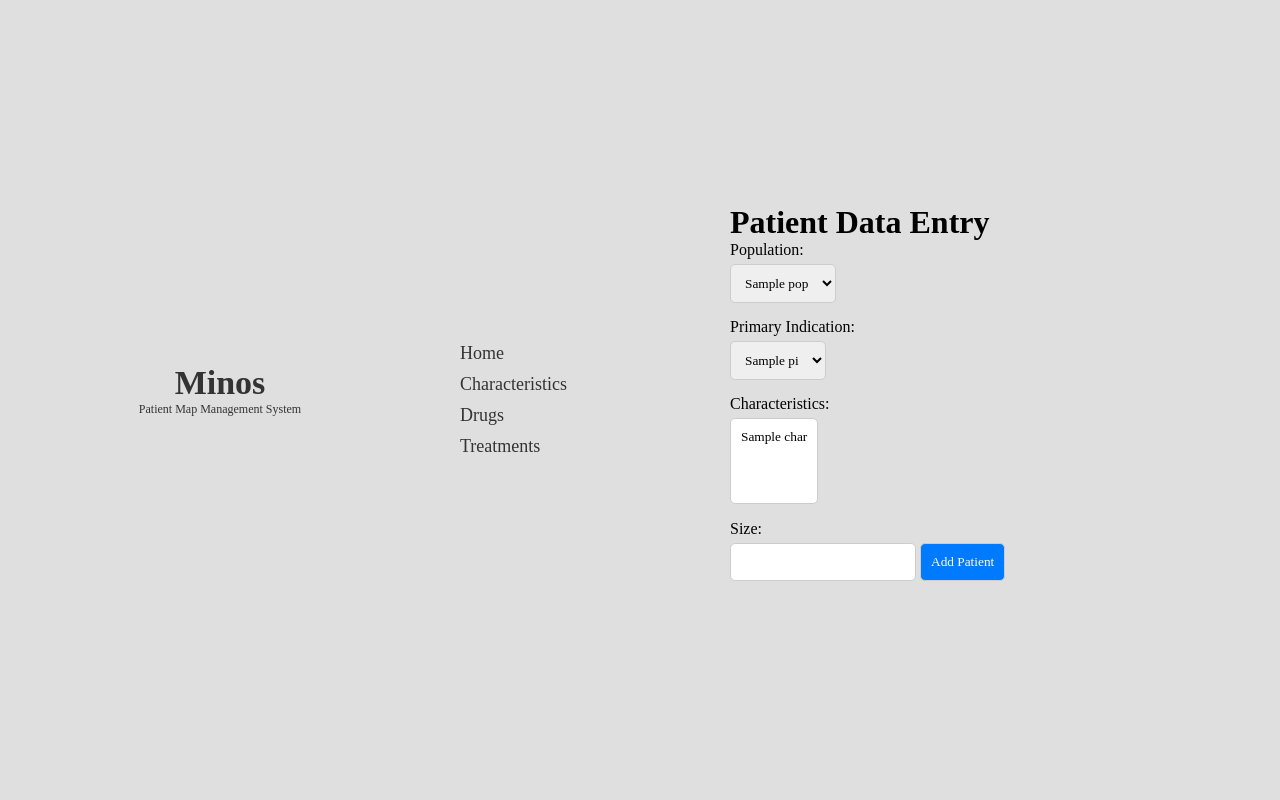
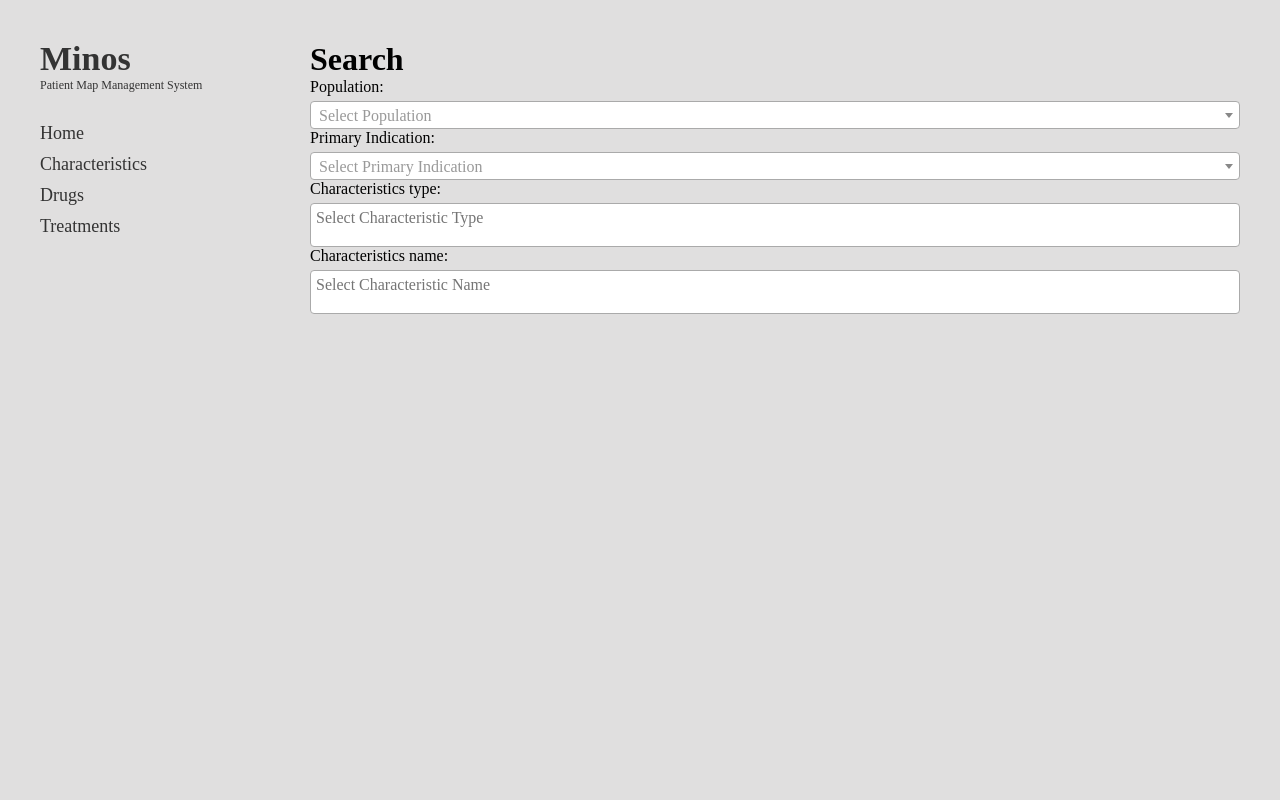
Before and after one commit to ki94mach/Minos, a Python web app: template src/web_app/templates/patients.html in a window 1280 px wide. Run offline with Jinja, Linux system fonts and the light colour scheme; the template is opened without the code that fills it: most values are stand-ins (such as "Sample title", 1, 10 or a date in 2020); some libraries are stand-ins or nearby versions.

Commit message:
Update patient page for search bars

```diff
--- a/src/web_app/static/css/styles_patient.css
+++ b/src/web_app/static/css/styles_patient.css
@@ -10,7 +10,7 @@
 .container {
   display: flex;
   justify-content: center; /* Align the items to the left */
-  align-items: center; /* Center everything vertically */
+  align-items: baseline; /* Center everything vertically */
   width: 100%; /* Full width */
   min-height: 100vh; /* Full height of the viewport */
   padding: 20px; /* Add some space around the container */
@@ -47,13 +47,13 @@
 .navigation-title {
   font-size: 34px;
   color: #333;
-  text-align: center;
+  text-align: left;
 }
 
 .navigation-title-desc {
   font-size: 12px;
   color: #333;
-  text-align: center;
+  text-align: left;
   margin-bottom: 20px;
 }
 
--- a/src/web_app/static/js/main.js
+++ b/src/web_app/static/js/main.js
@@ -23,6 +23,18 @@ $('#primary_indication').select2({
     placeholder: 'Select Primary Indication',
     allowClear: true,
     width: '100%'
+});
+
+$('#char_type').select2({
+  placeholder: 'Select Characteristic Type',
+  allowClear: true,
+  width: '100%'
+});
+
+$('#char_name').select2({
+  placeholder: 'Select Characteristic Name',
+  allowClear: true,
+  width: '100%'
 });
 
   // When drugs are selected, dynamically add inputs for annual consumption
--- a/src/web_app/templates/patients.html
+++ b/src/web_app/templates/patients.html
@@ -8,15 +8,33 @@
       rel="stylesheet"
       href="{{ url_for('static', filename='css/styles_patient.css') }}"
     />
+    <meta name="viewport" content="width=device-width, initial-scale=1.0" />
+
+    <!-- Include jQuery first -->
+    <script src="https://code.jquery.com/jquery-3.6.0.min.js"></script>
+
+    <!-- Include Select2 -->
+    <link
+      href="https://cdnjs.cloudflare.com/ajax/libs/select2/4.0.13/css/select2.min.css"
+      rel="stylesheet"
+    />
+    <script src="https://cdnjs.cloudflare.com/ajax/libs/select2/4.0.13/js/select2.min.js"></script>
+
+    <!-- Include vis.js Library -->
+    <script
+      type="text/javascript"
+      src="https://cdn.jsdelivr.net/npm/vis-network@9.0.0/umd/vis-network.min.js"
+    ></script>
+
+    <!-- Now include your own JS script -->
     <script src="{{ url_for('static', filename='js/main.js') }}"></script>
   </head>
   <body>
     <div class="container">
-      <div class="image-section">
+      <div class="navigation-section">
         <h2 class="navigation-title">Minos</h2>
         <p class="navigation-title-desc">Patient Map Management System</p>
-      </div>
-      <div class="navigation-section">
+        <div>
           <ul>
             <li><a href="{{ url_for('main.index') }}">Home</a></li>
             <li><a href="{{url_for('main.chars')}}">Characteristics</a></li>
@@ -24,36 +42,46 @@
             <li><a href="{{ url_for('main.treatments') }}">Treatments</a></li>
           </ul>
         </div>
+      </div>
 
       <!-- Patient Form Section -->
       <div class="form-section">
-        <h1>Patient Data Entry</h1>
+        <h1>Search</h1>
         <form action="{{ url_for('main.patients') }}" method="POST">
           <label for="population">Population:</label>
-          <select name="population" id="population" required>
+          <select name="population" id="population" required class="'select2">
+            <option value="" disabled selected hidden></option>
             {% for pop in all_pops %}
-              <option value="{{ pop.name }}">{{ pop.name }}</option>
+            <option value="{{ pop }}">{{ pop }}</option>
             {% endfor %}
           </select>
 
           <label for="primary_indication">Primary Indication:</label>
           <select name="primary_indication" id="primary_indication" required>
+            <option value="" disabled selected hidden></option>
             {% for pi in all_pis %}
-              <option value="{{ pi.name }}">{{ pi.name }}</option>
+            <option value="{{ pi }}">{{ pi }}</option>
             {% endfor %}
           </select>
 
-          <label for="characteristics">Characteristics:</label>
-          <select name="characteristics" id="characteristics" multiple>
-            {% for char in all_chars %}
-              <option value="{{ char.name }}">{{ char.name }}</option>
+          <label for="char_type">Characteristics type:</label>
+          <select name="char_type" id="char_type" required multiple>
+            {% for ctype in all_chars_type %}
+            <option value="{{ ctype }}">{{ ctype }}</option>
             {% endfor %}
           </select>
 
-          <label for="size">Size:</label>
+          <label for="char_name">Characteristics name:</label>
+          <select name="char_name" id="char_name" required multiple>
+            {% for cname in all_chars_name %}
+            <option value="{{ cname }}">{{ cname }}</option>
+            {% endfor %}
+          </select>
+
+          <!-- <label for="size">Size:</label>
           <input type="number" name="size" id="size" required />
 
-          <button type="submit">Add Patient</button>
+          <button type="submit">Add Patient</button> -->
         </form>
       </div>
     </div>
```
Also changed, not shown: src/web_app/routes.py (+24 -9 lines). Lines whose indentation alone changed are shown as unchanged.
